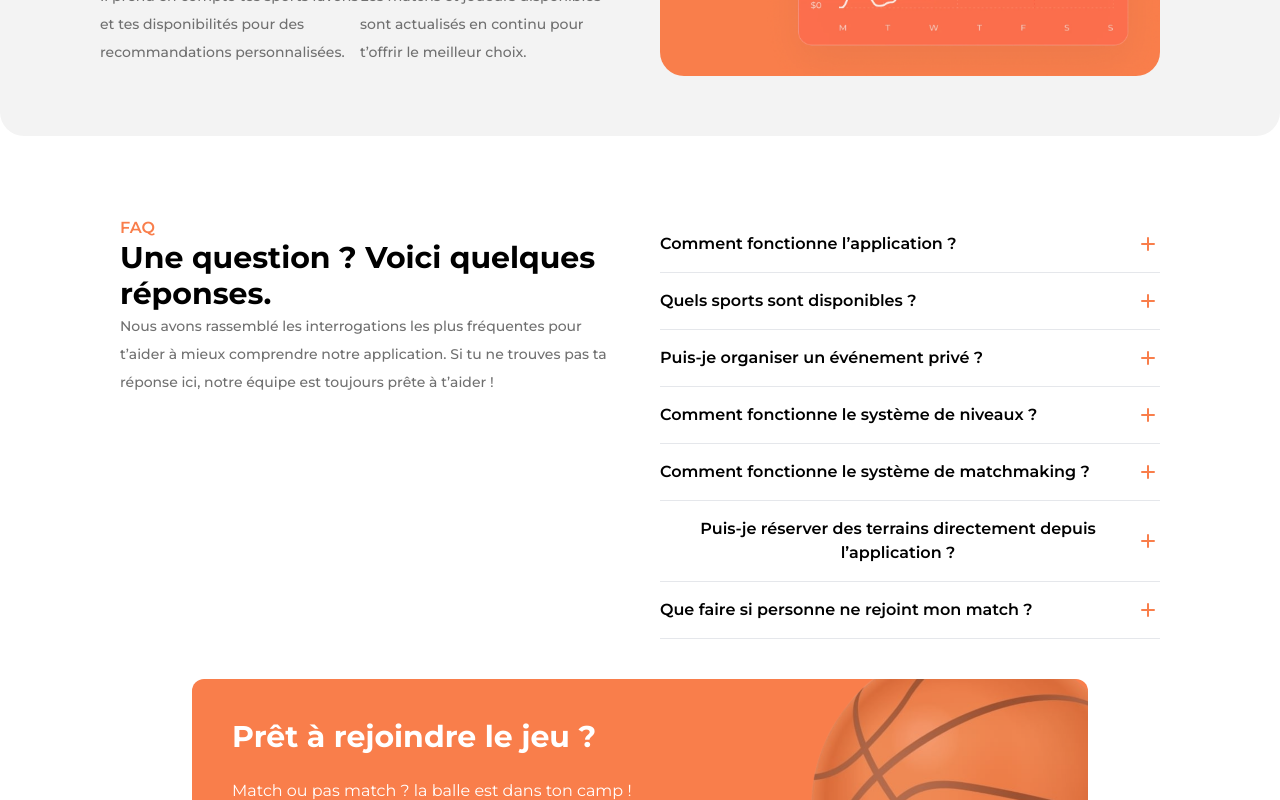
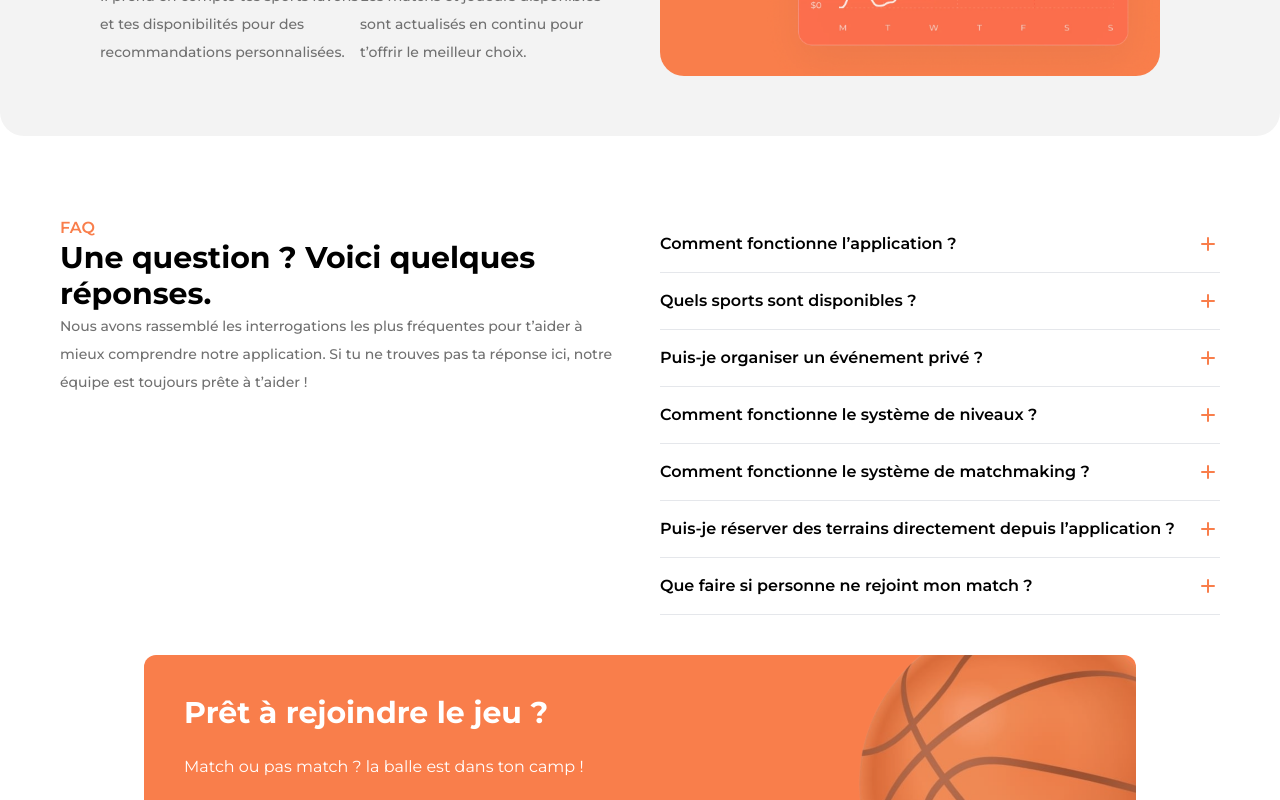
Before and after one commit to amir-398/Lean-startup-website, a Next.js app: page / in a window 1280 px wide. Shown: the part 2340-3140 px from the top of the page. Built offline with nearby package versions, Linux system fonts and the light colour scheme.

Commit message:
💄 📱

```diff
--- a/app/components/Hero3.tsx
+++ b/app/components/Hero3.tsx
@@ -3,7 +3,7 @@ import React from "react";
 
 const Hero3 = () => {
   return (
-    <section className="flex flex-col px-20 py-10 rounded-3xl font-medium">
+    <section className="flex flex-col px-5 py-10 rounded-3xl font-medium md:px-20">
       <div className="flex flex-col-reverse items-center md:flex-row justify-center">
         <div className="w-1/2 h-auto">
           <Image
--- a/app/components/Hero4.tsx
+++ b/app/components/Hero4.tsx
@@ -3,7 +3,7 @@ import React from "react";
 
 const Hero4 = () => {
   return (
-    <section className="flex flex-col px-20 py-10 rounded-3xl font-medium items-center bg-white2">
+    <section className="flex flex-col px-5 py-10 rounded-3xl font-medium items-center bg-white2 md:px-20">
       <p className="text-orange font-semibold flex items-center">MATCHMAKING</p>
 
       <h3 className="font-bold text-3xl">
--- a/app/components/Hero5.tsx
+++ b/app/components/Hero5.tsx
@@ -60,7 +60,7 @@ const Hero5 = () => {
     }
   };
   return (
-    <section className="flex flex-col px-20 py-10 rounded-3xl font-medium items-center ">
+    <section className="flex flex-col px-5 py-10 rounded-3xl font-medium items-center px-20">
       <div className="flex p-5 flex-col w-full md:flex-row">
         <div className="flex flex-col w-full md:w-1/2 p-5 flex-shrink-0 overflow-auto">
           <p className="text-orange font-semibold flex items-center">FAQ</p>
```
